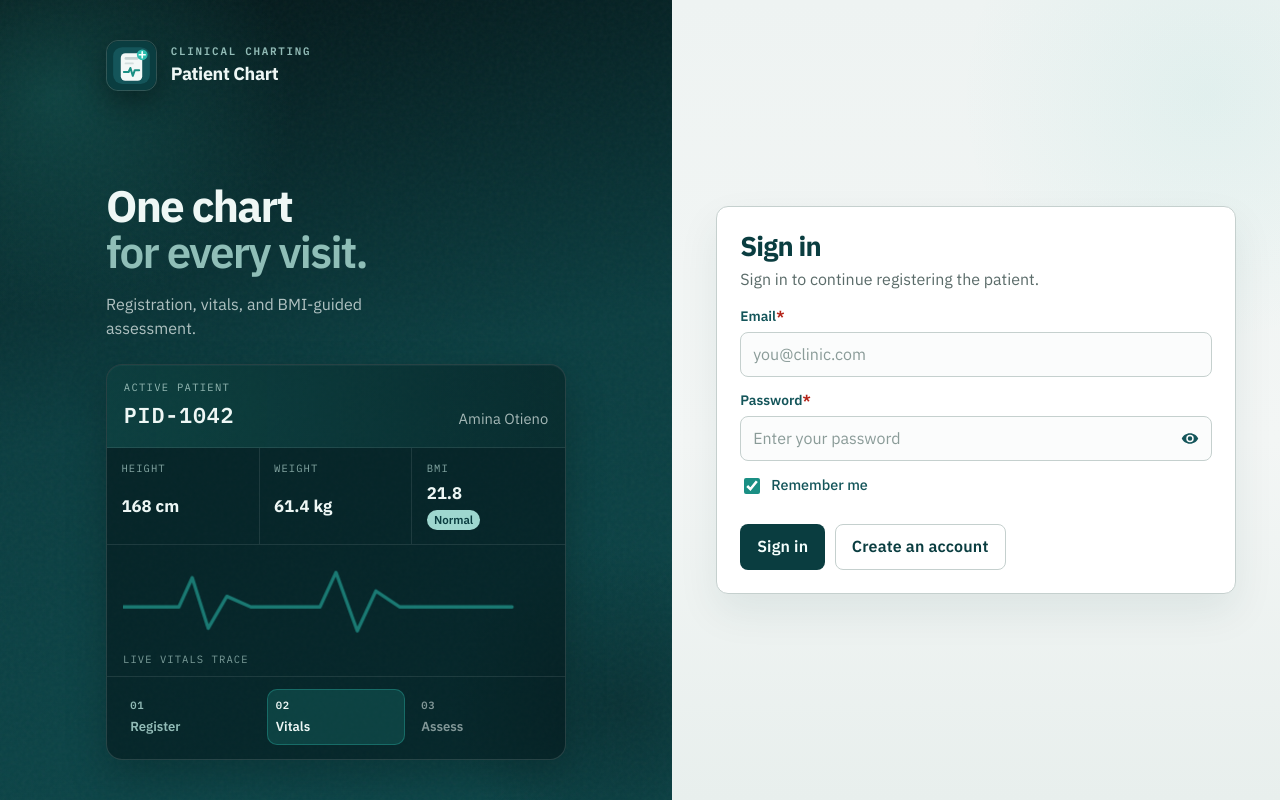
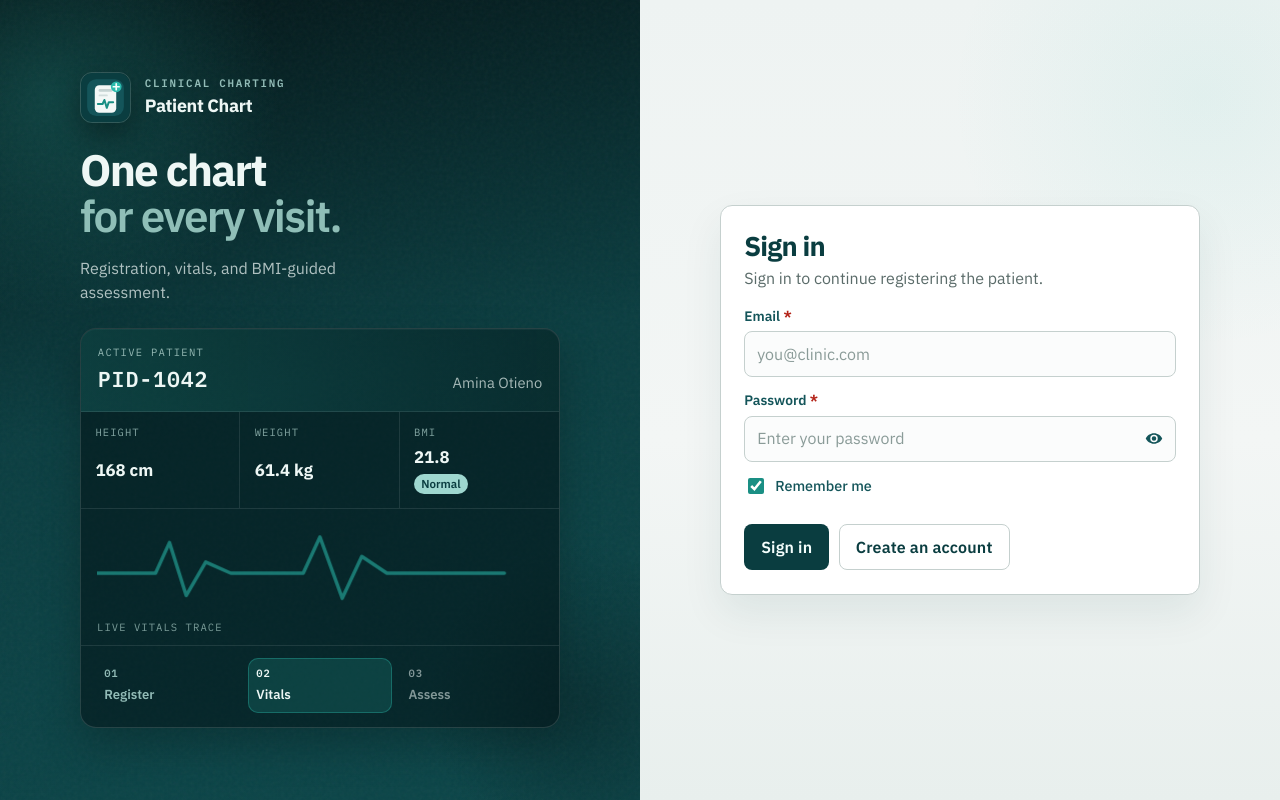
Before and after one commit to Scientistlucy/patient-management-app, a React (Vite) app in the folder frontend/: page /login in a window 1280 px wide. Built offline with nearby package versions, Linux system fonts and the light colour scheme; no server answers.

Commit message:
Align sign-in left and right panes; leave registration styles unchanged.

```diff
--- a/frontend/src/styles.css
+++ b/frontend/src/styles.css
@@ -354,15 +354,13 @@ button {
 .form-grid {
   display: grid;
   grid-template-columns: repeat(2, minmax(0, 1fr));
-  gap: calc(var(--space) * 2) 1.25rem;
-  align-items: start;
+  gap: calc(var(--space) * 2);
 }
 
 .field {
   display: flex;
   flex-direction: column;
   gap: 0.4rem;
-  min-width: 0;
 }
 
 .field.full {
@@ -373,9 +371,6 @@ button {
   font-size: 0.86rem;
   font-weight: 600;
   color: var(--ink-soft);
-  min-height: 1.25rem;
-  display: flex;
-  align-items: center;
 }
 
 .field:has(:required) > label::after {
@@ -395,25 +390,6 @@ button {
   border-radius: 8px;
   outline: none;
   transition: border-color 160ms ease, box-shadow 160ms ease;
-}
-
-.field input,
-.field select {
-  min-height: 2.85rem;
-  height: 2.85rem;
-  box-sizing: border-box;
-}
-
-.field select {
-  appearance: none;
-  background-image: linear-gradient(45deg, transparent 50%, var(--ink-soft) 50%),
-    linear-gradient(135deg, var(--ink-soft) 50%, transparent 50%);
-  background-position:
-    calc(100% - 1.1rem) calc(50% - 0.15rem),
-    calc(100% - 0.75rem) calc(50% - 0.15rem);
-  background-size: 0.35rem 0.35rem, 0.35rem 0.35rem;
-  background-repeat: no-repeat;
-  padding-right: 2rem;
 }
 
 .field input::placeholder,
@@ -458,7 +434,6 @@ button {
 }
 
 .field textarea {
-  height: auto;
   min-height: 110px;
   resize: vertical;
 }
@@ -466,8 +441,6 @@ button {
 .field-error {
   color: var(--danger);
   font-size: 0.82rem;
-  line-height: 1.35;
-  min-height: 1.35em;
 }
 
 .field-hint {
@@ -618,16 +591,17 @@ button {
 .auth-split {
   min-height: 100vh;
   display: grid;
-  grid-template-columns: minmax(0, 1.05fr) minmax(0, 0.95fr);
+  grid-template-columns: 1fr 1fr;
+  align-items: stretch;
   position: relative;
   z-index: 1;
 }
 
 .auth-brand {
   display: flex;
-  align-items: stretch;
+  align-items: center;
   justify-content: center;
-  padding: clamp(1.4rem, 3.2vw, 2.5rem);
+  padding: clamp(1.5rem, 3.5vw, 2.75rem);
   color: #e8f2f0;
   background: #041c1f;
   position: relative;
@@ -656,12 +630,12 @@ button {
 .auth-brand-frame {
   position: relative;
   z-index: 1;
-  width: min(460px, 100%);
-  min-height: min(680px, calc(100vh - 3rem));
+  width: min(480px, 100%);
+  min-height: 0;
   display: flex;
   flex-direction: column;
-  justify-content: space-between;
-  gap: 1.75rem;
+  justify-content: center;
+  gap: 1.5rem;
   animation: rise 520ms ease both;
 }
 
@@ -926,14 +900,14 @@ button {
   display: flex;
   align-items: center;
   justify-content: center;
-  padding: clamp(1.1rem, 2.5vw, 1.75rem);
+  padding: clamp(1.5rem, 3.5vw, 2.75rem);
   background:
     radial-gradient(circle at 88% 12%, rgba(43, 187, 173, 0.07), transparent 28%),
     linear-gradient(180deg, #eef3f2 0%, var(--paper) 55%, #e8efed 100%);
 }
 
 .auth-card {
-  width: min(520px, 100%);
+  width: min(480px, 100%);
   background: var(--paper-elevated);
   border: 1px solid var(--line);
   box-shadow: var(--shadow);
@@ -1904,8 +1878,8 @@ table.data td {
 }
 
 .substeps {
-  display: grid;
-  grid-template-columns: repeat(2, minmax(0, 1fr));
+  display: flex;
+  flex-wrap: wrap;
   gap: 0.5rem;
   margin-bottom: calc(var(--space) * 2);
   position: relative;
@@ -1917,12 +1891,10 @@ table.data td {
   border-radius: 8px;
   background: #fbfcfc;
   color: var(--muted);
-  padding: 0.55rem 0.75rem;
+  padding: 0.45rem 0.75rem;
   font-size: 0.85rem;
   font-weight: 600;
   position: relative;
-  width: 100%;
-  text-align: left;
 }
 
 .substep.active {
@@ -1946,8 +1918,7 @@ table.data td {
 .confirm-grid {
   display: grid;
   grid-template-columns: repeat(2, minmax(0, 1fr));
-  gap: 0.85rem 1.25rem;
-  align-items: start;
+  gap: 0.85rem 1rem;
   margin-bottom: calc(var(--space) * 3);
   padding: 1rem;
   border: 1px solid var(--line);
@@ -1993,6 +1964,6 @@ table.data td {
   }
 
   .chart-panel {
-    padding: 1.25rem 1.15rem;
-  }
-}
+    padding: 1.25rem 1.1rem 1.25rem 1.35rem;
+  }
+}
```
